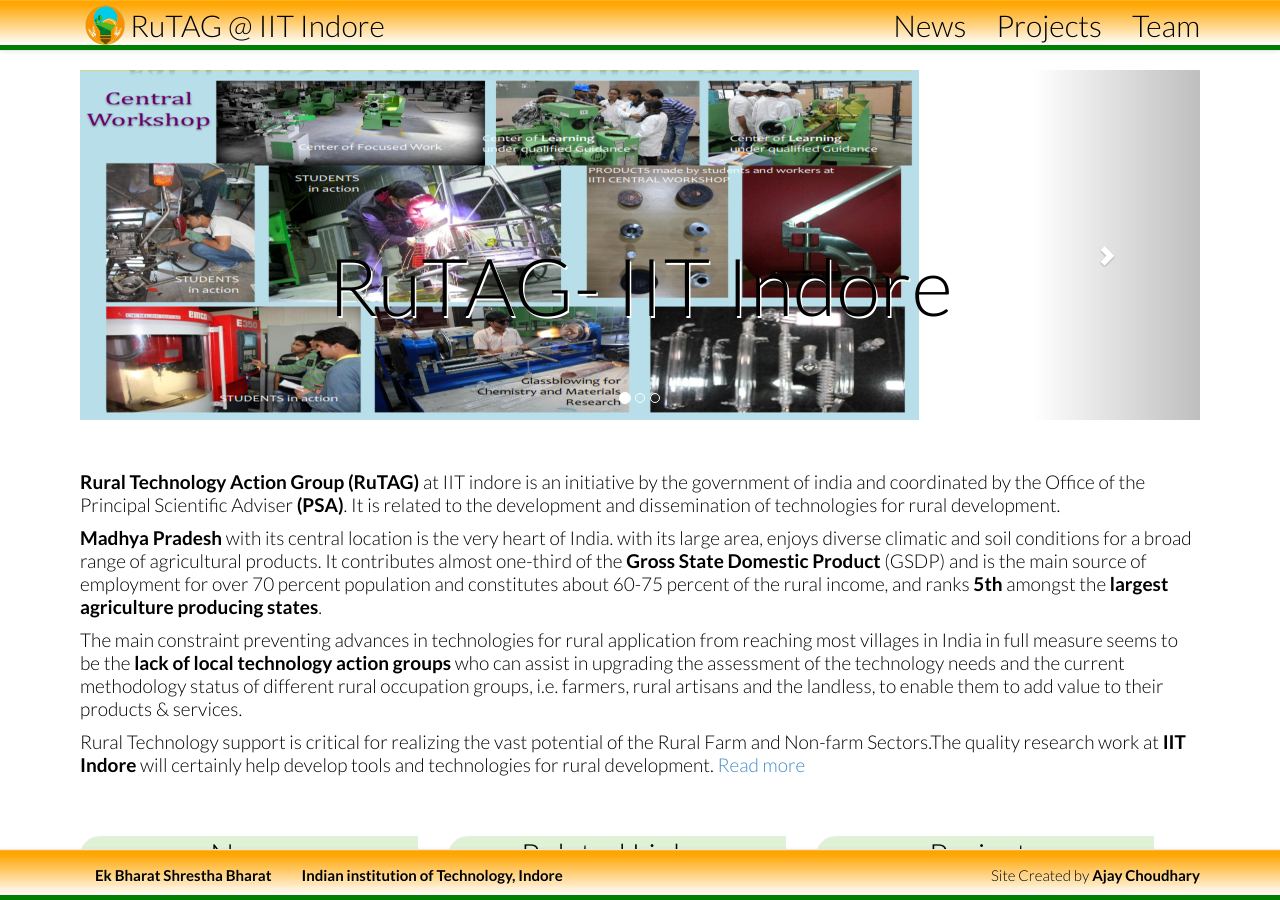
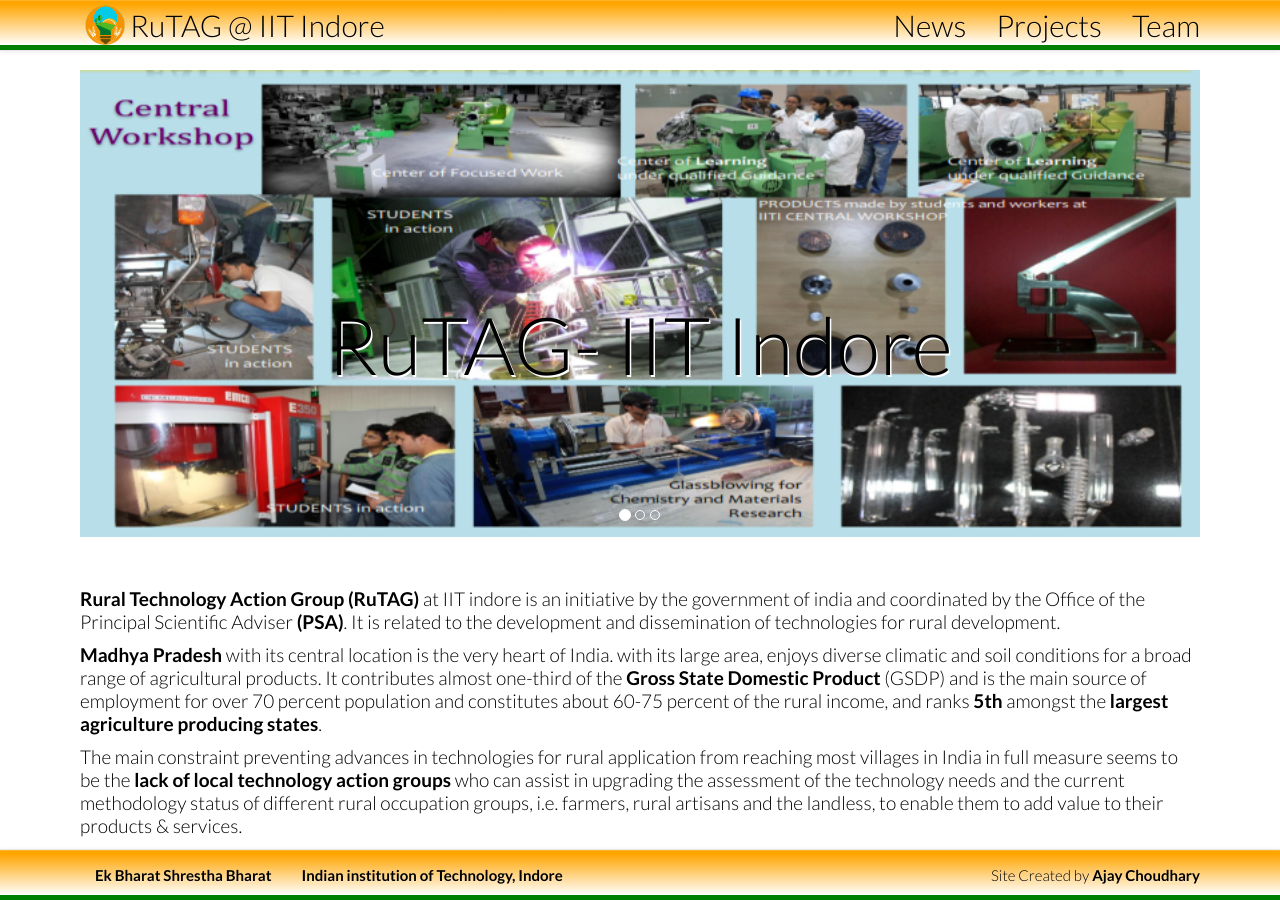
Before and after one commit to ajayiiti/rutag, a Jekyll site: the page built from index.html, in a window 1280 px wide and 900 px high. Built offline with Jekyll 4.4.1, drawn with Linux system fonts in a browser that asks for light colours; nearby versions of some CDN libraries.

Commit message:
Update index.html

```diff
--- a/index.html
+++ b/index.html
@@ -29,13 +29,13 @@
 	  <div class="carousel-inner">
 
 	    <div class="item">
-	    	<img src="{{ BASE_PATH }}/assets/themes/lab/images/banner/slide1.png"  alt="">
+	    	<img src="{{ BASE_PATH }}/assets/themes/lab/images/banner/slide1.png" width='1200px' alt="">
 	    </div>
 	    <div class="item">
-	    	<img src="{{ BASE_PATH }}/assets/themes/lab/images/banner/slide2.png"  alt="">
+	    	<img src="{{ BASE_PATH }}/assets/themes/lab/images/banner/slide2.png" width='1200px' alt="">
 	    </div>
 	    <div class="active item">
-	    	<img src="{{ BASE_PATH }}/assets/themes/lab/images/banner/sachi-stup.png"  alt="">
+	    	<img src="{{ BASE_PATH }}/assets/themes/lab/images/banner/sachi-stup.png" width='1200px' alt="">
 	    </div>
 	  </div>
 	  <!-- Carousel nav -->
```
